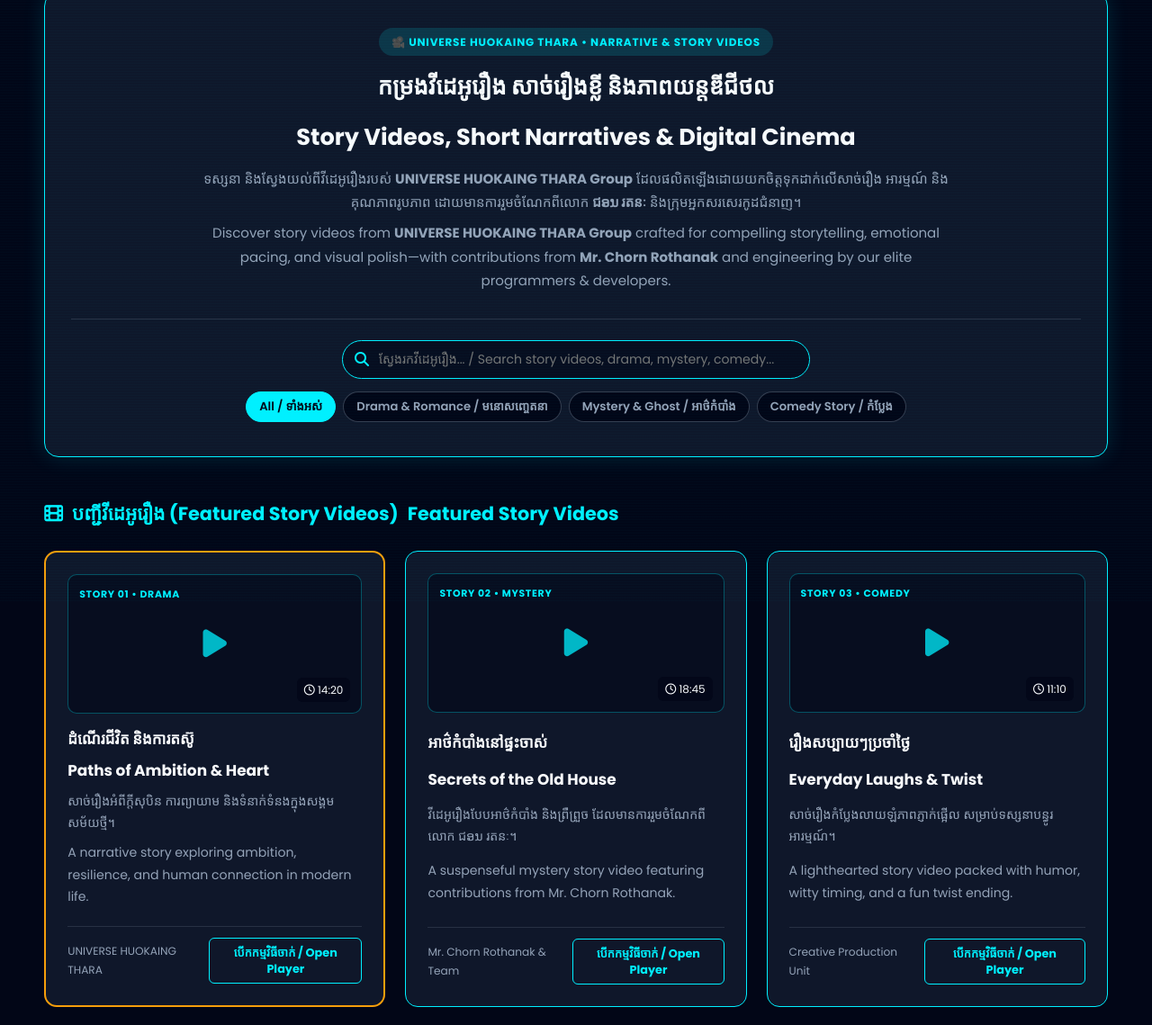
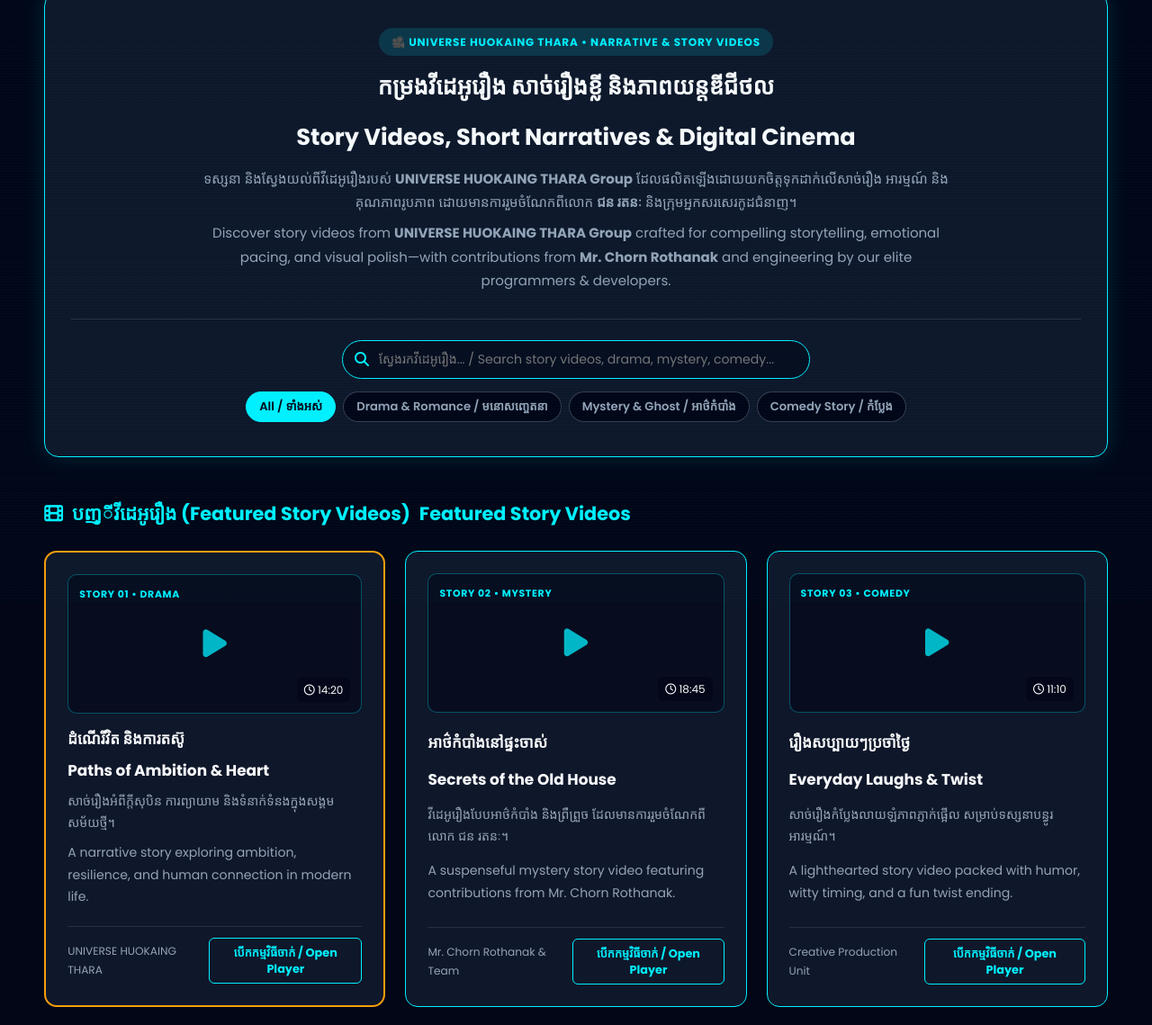
Before and after one commit to tharahuokaing/universe_huokaingthara_story_storie_video, a plain HTML site: page index.html in a window 1280 px wide. Shown: the part 132-1271 px from the top of the page at 90% size. Drawn offline with Linux system fonts and the light colour scheme; a web font is replaced by a local one.

Commit message:
Fix spelling errors in Khmer text

```diff
--- a/index.html
+++ b/index.html
@@ -35,7 +35,7 @@
             <h2 class="km">កម្រងវីដេអូរឿង សាច់រឿងខ្លី និងភាពយន្តឌីជីថល</h2>
             <h2 class="en">Story Videos, Short Narratives & Digital Cinema</h2>
             <p class="km">
-                ទស្សនា និងស្វែងយល់ពីវីដេអូរឿងរបស់ <strong>UNIVERSE HUOKAING THARA Group</strong> ដែលផលិតឡើងដោយយកចិត្តទុកដាក់លើសាច់រឿង អារម្មណ៍ និងគុណភាពរូបភាព ដោយមានការរួមចំណែកពីលោក <strong>ជອນ រតនៈ</strong> និងក្រុមអ្នកសរសេរកូដជំនាញ។
+                ទស្សនា និងស្វែងយល់ពីវីដេអូរឿងរបស់ <strong>UNIVERSE HUOKAING THARA Group</strong> ដែលផលិតឡើងដោយយកចិត្តទុកដាក់លើសាច់រឿង អារម្មណ៍ និងគុណភាពរូបភាព ដោយមានការរួមចំណែកពីលោក <strong>ជន រតនៈ</strong> និងក្រុមអ្នកសរសេរកូដជំនាញ។
             </p>
             <p class="en">
                 Discover story videos from <strong>UNIVERSE HUOKAING THARA Group</strong> crafted for compelling storytelling, emotional pacing, and visual polish—with contributions from <strong>Mr. Chorn Rothanak</strong> and engineering by our elite programmers & developers.
@@ -60,7 +60,7 @@
         <section class="videos-section">
             <h3 class="section-heading">
                 <i class="fa-solid fa-film"></i>
-                <span class="km">បញ្ជីវីដេអូរឿង (Featured Story Videos)</span>
+                <span class="km">បញ្ីវីដេអូរឿង (Featured Story Videos)</span>
                 <span class="en">Featured Story Videos</span>
             </h3>
 
@@ -73,14 +73,14 @@
                         <span class="runtime-badge"><i class="fa-regular fa-clock"></i> 14:20</span>
                         <div class="play-overlay"><i class="fa-solid fa-play"></i></div>
                     </div>
-                    <h4 class="km">ដំណើរជីវិត និងការតស៊ូ</h4>
+                    <h4 class="km">ដំណើរីវិត និងការតស៊ូ</h4>
                     <h4 class="en">Paths of Ambition & Heart</h4>
                     <p class="km">សាច់រឿងអំពីក្តីសុបិន ការព្យាយាម និងទំនាក់ទំនងក្នុងសង្គមសម័យថ្មី។</p>
                     <p class="en">A narrative story exploring ambition, resilience, and human connection in modern life.</p>
                     <div class="card-footer">
                         <span class="credit-txt">UNIVERSE HUOKAING THARA</span>
                         <button class="watch-btn"
-                            data-title="ដំណើរជីវិត និងការតស៊ូ / Paths of Ambition & Heart"
+                            data-title="ដំណើរីវិត និងការតស៊ូ / Paths of Ambition & Heart"
                             data-genre="Drama & Narrative Story"
                             data-runtime="14:20 • 1080p HD"
                             data-synopsis="A gripping story video highlighting personal growth, pivotal choices, and emotional turning points under UNIVERSE HUOKAING THARA.">
@@ -98,7 +98,7 @@
                     </div>
                     <h4 class="km">អាថ៌កំបាំងនៅផ្ទះចាស់</h4>
                     <h4 class="en">Secrets of the Old House</h4>
-                    <p class="km">វីដេអូរឿងបែបអាថ៌កំបាំង និងព្រឺព្រួច ដែលមានការរួមចំណែកពីលោក ជອນ រតនៈ។</p>
+                    <p class="km">វីដេអូរឿងបែបអាថ៌កំបាំង និងព្រឺព្រួច ដែលមានការរួមចំណែកពីលោក ជន រតនៈ។</p>
                     <p class="en">A suspenseful mystery story video featuring contributions from Mr. Chorn Rothanak.</p>
                     <div class="card-footer">
                         <span class="credit-txt">Mr. Chorn Rothanak & Team</span>
```
